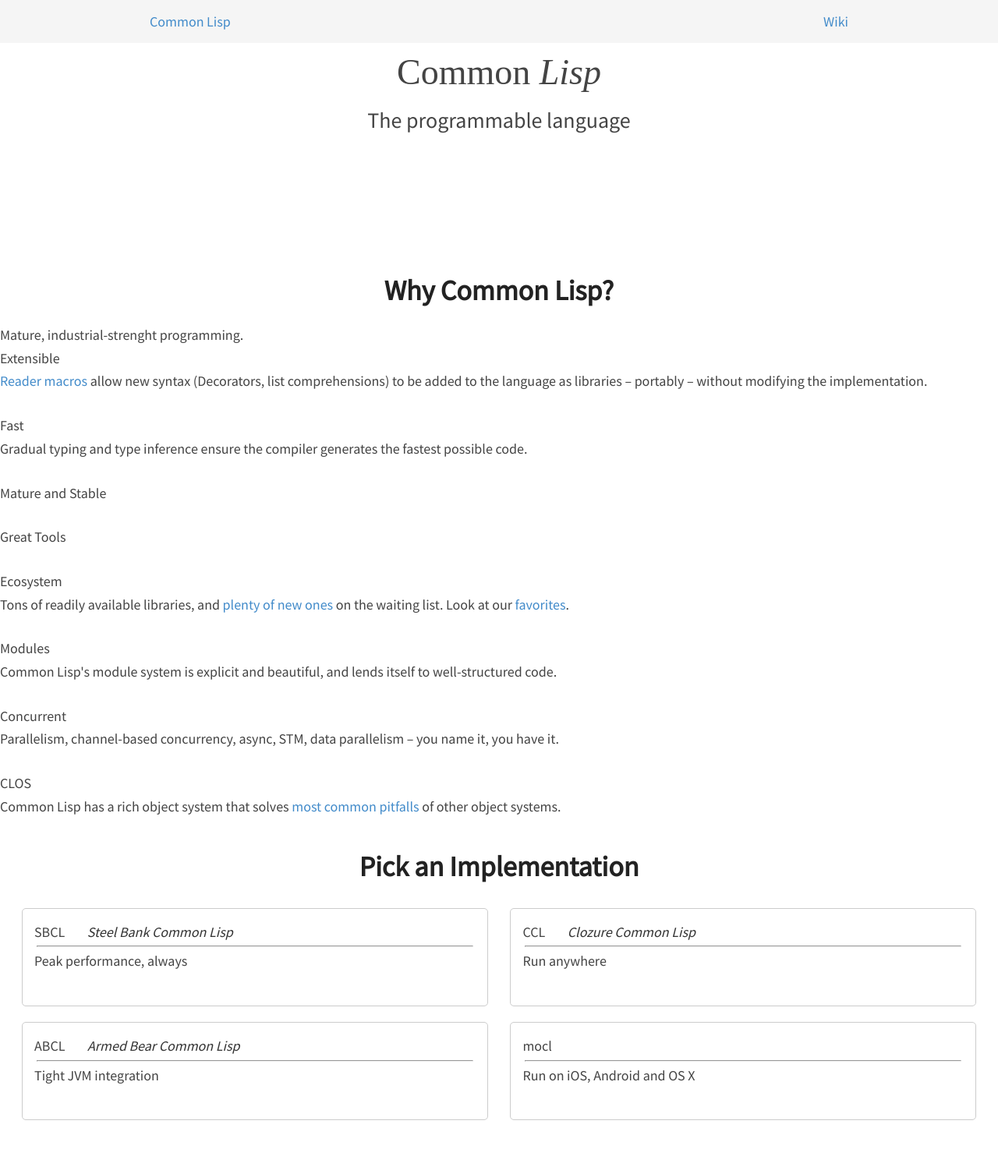
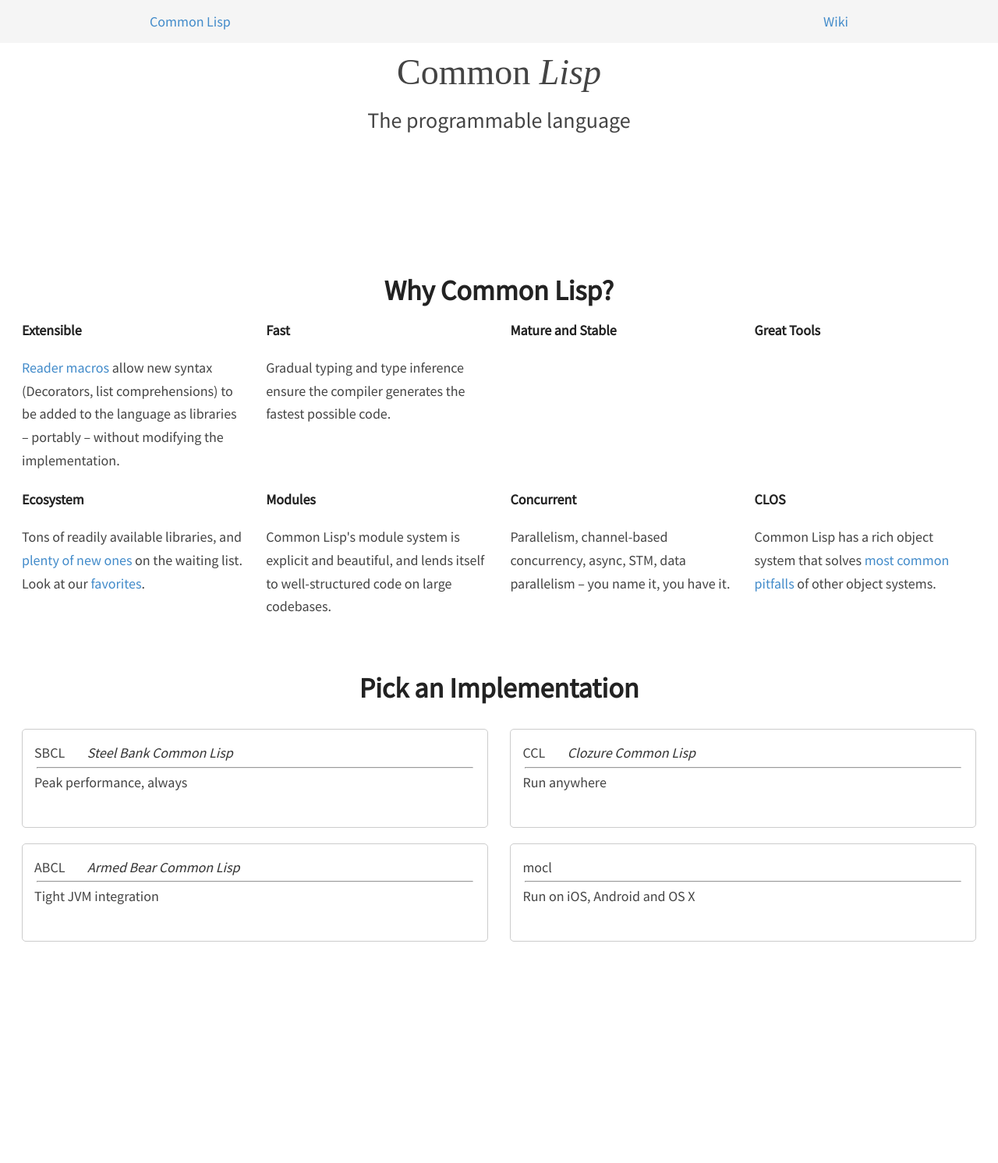
Before and after one commit to LispLang/lisplang.github.io, a Jekyll site: the page built from index.html, in a window 1280 px wide. Shown: the whole page at 78% size. Built offline with Jekyll 4.4.1, drawn with Linux system fonts in a browser that asks for light colours; nearby versions of some CDN libraries; some web fonts are replaced; after the commit the page ends 1263 px from its top, so only the background shows below that.

Commit message:
Style the reasons to use CL

```diff
--- a/_config.yml
+++ b/_config.yml
@@ -28,7 +28,7 @@
           <a href="/wiki/recommended-libraries.html">favorites</a>.
   - title: Modules
     desc: Common Lisp's module system is explicit and beautiful, and lends
-          itself to well-structured code.
+          itself to well-structured code on large codebases.
   - title: Concurrent
     desc: Parallelism, channel-based concurrency, async, STM, data parallelism
           &ndash; you name it, you have it.
--- a/assets/css/main.scss
+++ b/assets/css/main.scss
@@ -114,6 +114,17 @@
   }
 }
 
+#reasons {
+  @include outer-container;
+
+  .reason {
+    @include on-desktop() {
+      @include span-columns(3);
+      @include omega(4n);
+    }
+  }
+}
+
 #implementations {
   @include outer-container;
 
--- a/index.html
+++ b/index.html
@@ -10,11 +10,10 @@
 <main>
   <section id="why">
     <h1>Why Common Lisp?</h1>
-    <span id="answer">Mature, industrial-strenght programming.</span>
     <div id="reasons">
       {% for reason in site.reasons %}
-        <div>
-          <span>{{ reason.title }}</span>
+        <div class="reason">
+          <h4>{{ reason.title }}</h4>
           <p>{{ reason.desc }}</p>
         </div>
       {% endfor %}
```
Lines whose indentation alone changed are shown as unchanged.
